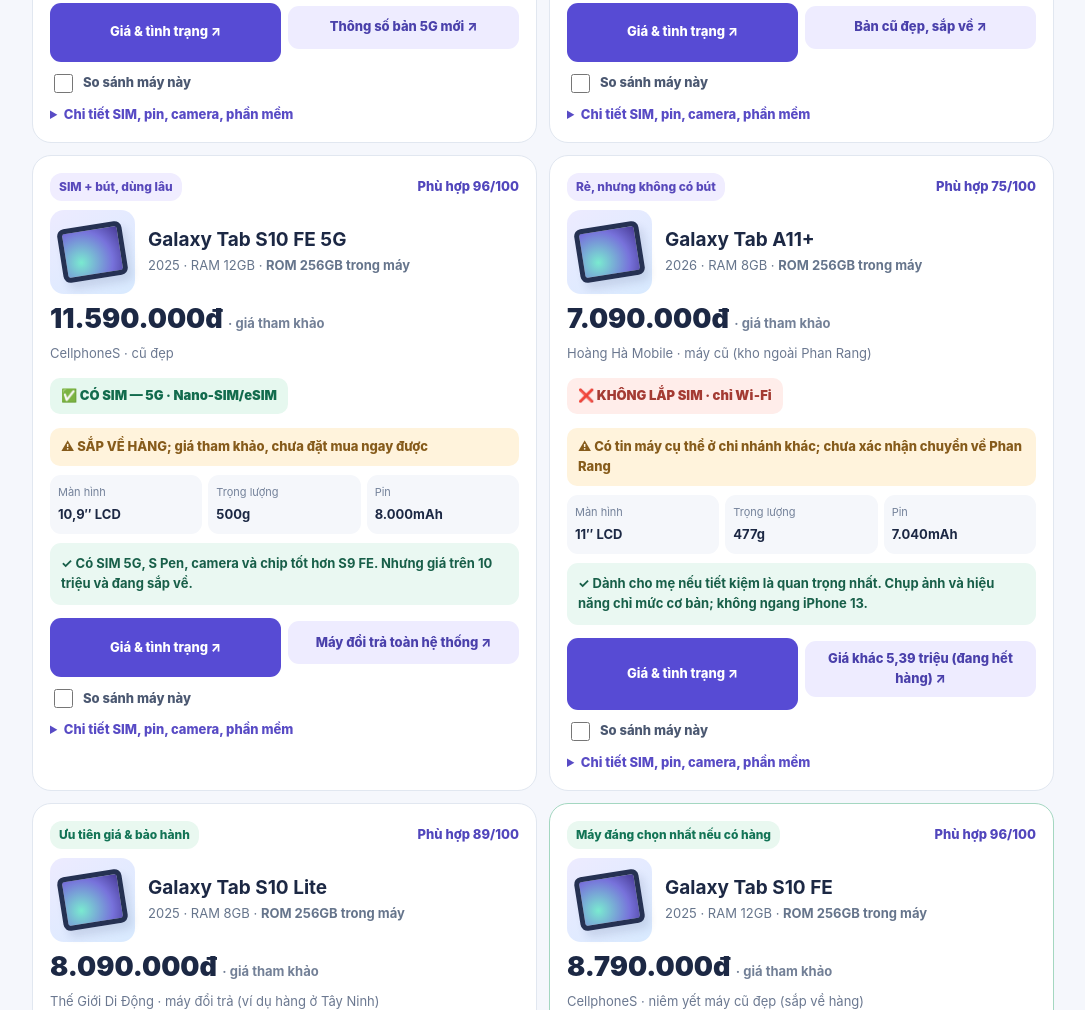
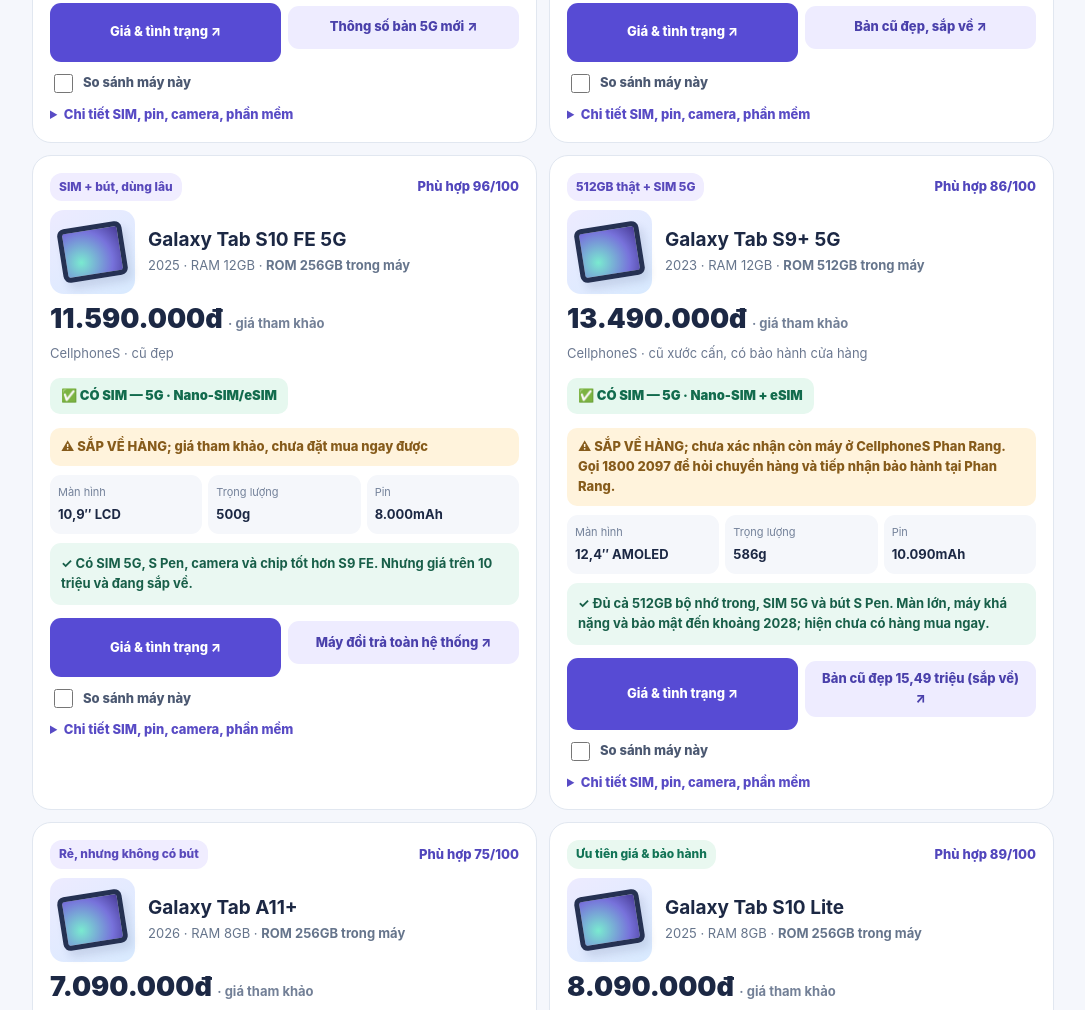
Before and after one commit to DucNguyen279/DucNguyen279, a plain HTML site: page tablet-cho-me/index.html in a window 1280 px wide. Shown: the part 2795-3805 px from the top of the page, without its empty margins (97-1182 px from the left). Drawn offline with Linux system fonts and the light colour scheme.

Commit message:
Add verified used Samsung Galaxy Tab S9+ 5G 512GB SIM model with price and availability warning

```diff
--- a/tablet-cho-me/index.html
+++ b/tablet-cho-me/index.html
@@ -103,6 +103,7 @@ const models=[
 {id:'s10lite',name:'Galaxy Tab S10 Lite',rom:256,ram:8,year:2025,price:8090000,provider:'Thế Giới Di Động · máy đổi trả (ví dụ hàng ở Tây Ninh)',stock:'Có danh sách máy cũ trong hệ thống, chưa xác nhận có tại Phan Rang',href:'https://www.thegioididong.com/may-doi-tra/may-tinh-bang/samsung-galaxy-tab-s10-lite-wifi-8gb-256gb?isimei=1&pid=365596&type=2',alt:'https://www.dienmayxanh.com/may-doi-tra/may-tinh-bang?g=galaxy-tab-s',altText:'Xem toàn bộ máy đổi trả',weight:524,screen:'10,9″ LCD',battery:8000,sim:'no',simInfo:'Không có khe SIM · chỉ Wi‑Fi',pen:true,camera:'8MP sau / 5MP trước',chip:'Exynos 1380',support:'Dự kiến đến 2032',score:89,tag:'Ưu tiên giá & bảo hành',verdict:'Có bút S Pen, nhẹ vừa, đời mới và dễ hỏi bảo hành tại chuỗi. Camera chỉ mức cơ bản, dưới iPhone 13.'},
 {id:'s10fe',name:'Galaxy Tab S10 FE',rom:256,ram:12,year:2025,price:8790000,provider:'CellphoneS · niêm yết máy cũ đẹp (sắp về hàng)',stock:'SẮP VỀ HÀNG; không được coi là đang có thể mua ngay với giá này',href:'https://cellphones.com.vn/may-tinh-bang-samsung-galaxy-tab-s10-fe-wifi-12gb-256gb-cu-dep.html',alt:'https://www.dienmayxanh.com/may-doi-tra/may-tinh-bang?g=galaxy-tab-s',altText:'So giá máy đổi trả hệ thống',weight:497,screen:'10,9″ LCD',battery:8000,sim:'no',simInfo:'Không có khe SIM · chỉ Wi‑Fi',pen:true,camera:'13MP sau / 12MP trước',chip:'Exynos 1580',support:'Dự kiến đến 2032',score:96,tag:'Máy đáng chọn nhất nếu có hàng',verdict:'Camera, hiệu năng và thời gian hỗ trợ tốt hơn S10 Lite. Nếu CellphoneS chuyển hàng về Phan Rang và còn bảo hành, đây là lựa chọn số 1.'},
 {id:'s9',name:'Galaxy Tab S9',rom:256,ram:12,year:2023,price:10890000,provider:'CellphoneS · máy cũ đẹp',stock:'Giá được niêm yết; cần hỏi còn hàng tại Phan Rang hoặc chuyển hàng',href:'https://cellphones.com.vn/samsung-galaxy-tab-s9-wifi-12gb-256gb-cu-dep.html?product_id=72778',alt:'https://cellphones.com.vn/chinh-sach-bao-hanh-hang-cu',altText:'Chính sách hàng cũ',weight:498,screen:'11″ AMOLED',battery:8400,sim:'no',simInfo:'Không có khe SIM · chỉ Wi‑Fi',pen:true,camera:'13MP sau / 12MP trước',chip:'Snapdragon 8 Gen 2',support:'Dự kiến đến 2028',score:84,tag:'Mạnh gần iPhone 13 về đa nhân',verdict:'Màn rất đẹp và chip mạnh, nhưng máy đời 2023 nên hạn bảo mật ngắn hơn S10 FE.'},
+{id:'s9plus5g',name:'Galaxy Tab S9+ 5G',rom:512,ram:12,year:2023,price:13490000,provider:'CellphoneS · cũ xước cấn, có bảo hành cửa hàng',stock:'SẮP VỀ HÀNG; chưa xác nhận còn máy ở CellphoneS Phan Rang. Gọi 1800 2097 để hỏi chuyển hàng và tiếp nhận bảo hành tại Phan Rang.',href:'https://cellphones.com.vn/samsung-galaxy-tab-s9-plus-512gb-cu-xuoc-can.html',alt:'https://cellphones.com.vn/samsung-galaxy-tab-s9-plus-512g-cu-dep.html',altText:'Bản cũ đẹp 15,49 triệu (sắp về)',weight:586,screen:'12,4″ AMOLED',battery:10090,pen:true,sim:'yes',simInfo:'5G · Nano-SIM + eSIM',camera:'13+8MP sau / 12MP trước',chip:'Snapdragon 8 Gen 2',support:'Dự kiến đến 2028',score:86,tag:'512GB thật + SIM 5G',verdict:'Đủ cả 512GB bộ nhớ trong, SIM 5G và bút S Pen. Màn lớn, máy khá nặng và bảo mật đến khoảng 2028; hiện chưa có hàng mua ngay.'},
 {id:'s9plus',name:'Galaxy Tab S9+',rom:512,ram:12,year:2023,price:12890000,provider:'CellphoneS · máy cũ xước cấn (tạm hết hàng)',stock:'TẠM HẾT HÀNG; giá chỉ để so sánh, chưa mua được',href:'https://cellphones.com.vn/samsung-galaxy-tab-s9-plus-wifi-512gb-cu-xuoc-can.html?product_id=118669',alt:'https://cellphones.com.vn/samsung-galaxy-tab-s9-plus-wifi-512gb-cu-tray-xuoc.html?product_id=127382',altText:'Bản trầy xước 13,69 triệu (hết hàng)',weight:581,screen:'12,4″ AMOLED',battery:10090,sim:'no',simInfo:'Không có khe SIM · chỉ Wi‑Fi',pen:true,camera:'13+8MP sau / 12MP trước',chip:'Snapdragon 8 Gen 2',support:'Dự kiến đến 2028',score:80,tag:'512GB trong máy thật',verdict:'Dung lượng lớn, màn đẹp, hiệu năng tốt nhưng nặng hơn và hỗ trợ bảo mật ngắn. Chỉ mua nếu có máy bảo hành rõ ràng.'}
 ];
 const st={sim:'all',rom:'all',price:0,sort:'sim',query:'',selected:[]};
```
